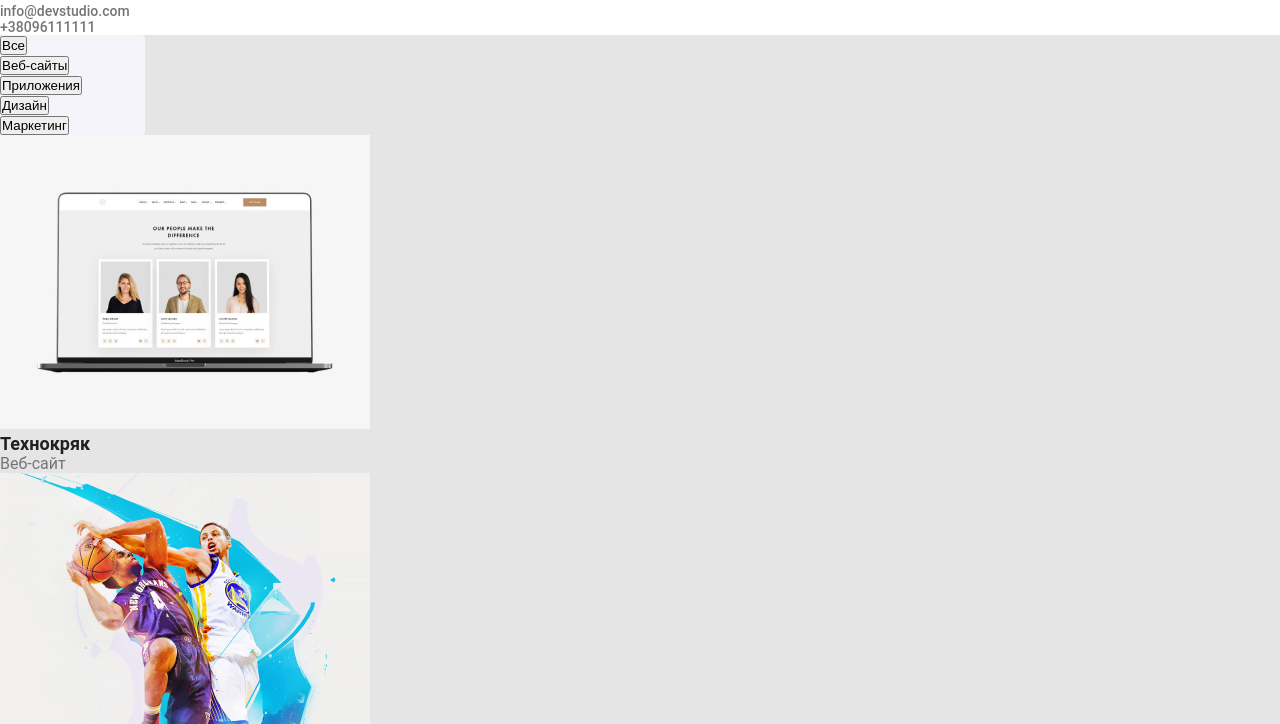
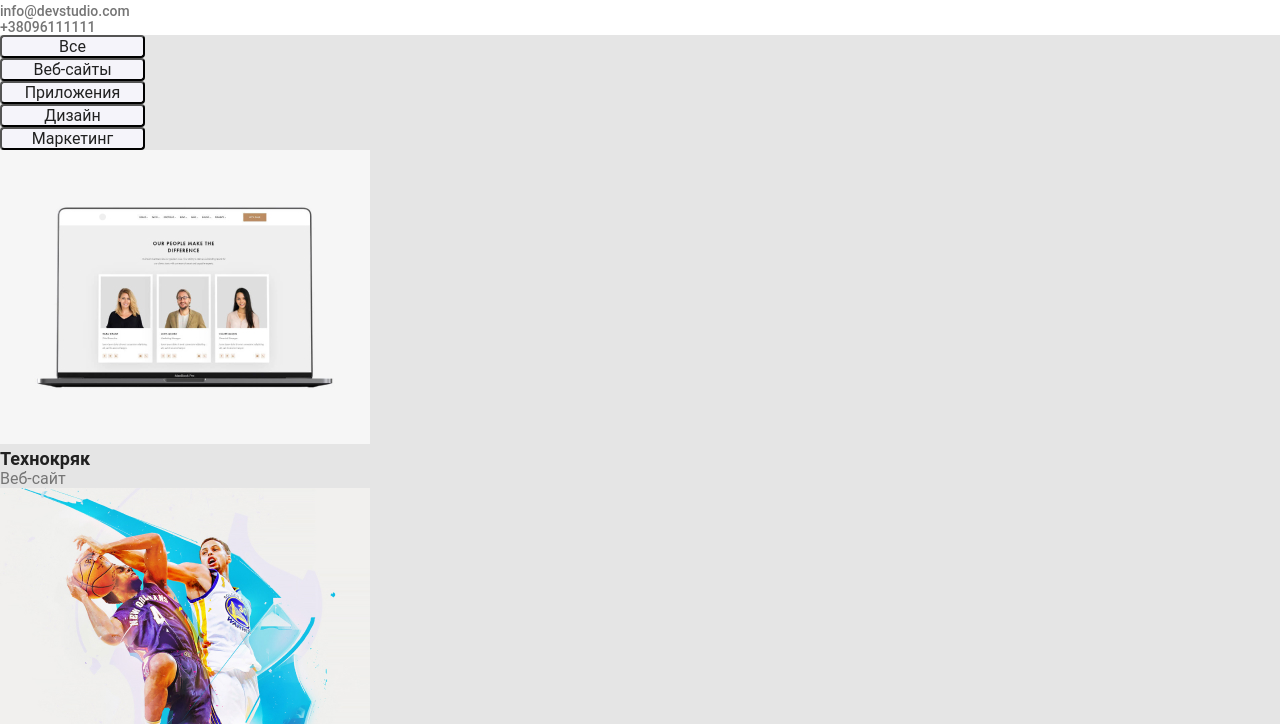
Before and after one commit to ChizhenkoAleksey/goit-markup-hw-02, a plain HTML site: page portfolio.html in a window 1280 px wide. Shown: the part 76-800 px from the top of the page. Drawn offline with Linux system fonts and the light colour scheme.

Commit message:
Update portfolio.html

```diff
--- a/portfolio.html
+++ b/portfolio.html
@@ -37,12 +37,12 @@
 <main class="main-portfolio">
 <section>
     <h1 class="none"> скрыть</h1>
-    <ul class="button-primary">
-       <li><button type="button">Все</button> </li>
-       <li><button type="button">Веб-сайты</button> </li>
-       <li><button type="button">Приложения</button> </li>
-       <li><button type="button">Дизайн</button> </li>
-       <li><button type="button">Маркетинг</button> </li>
+    <ul>
+       <li><button type="button" class="button-primary" >Все</button> </li>
+       <li><button type="button" class="button-primary">Веб-сайты</button> </li>
+       <li><button type="button" class="button-primary">Приложения</button> </li>
+       <li><button type="button" class="button-primary">Дизайн</button> </li>
+       <li><button type="button" class="button-primary">Маркетинг</button> </li>
     </ul>
 </section>
 <section>
```
